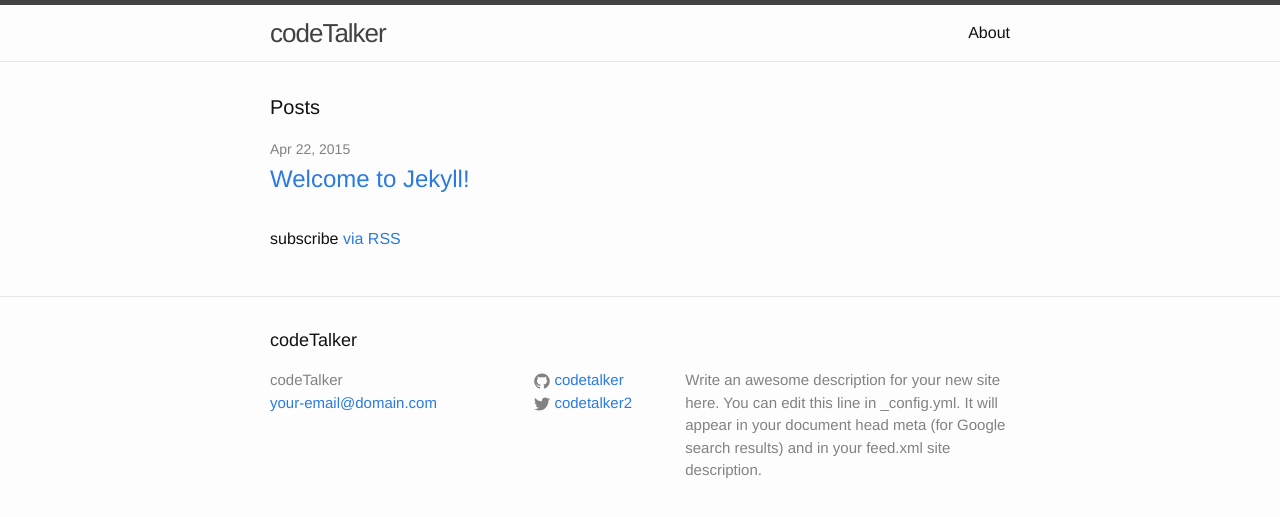
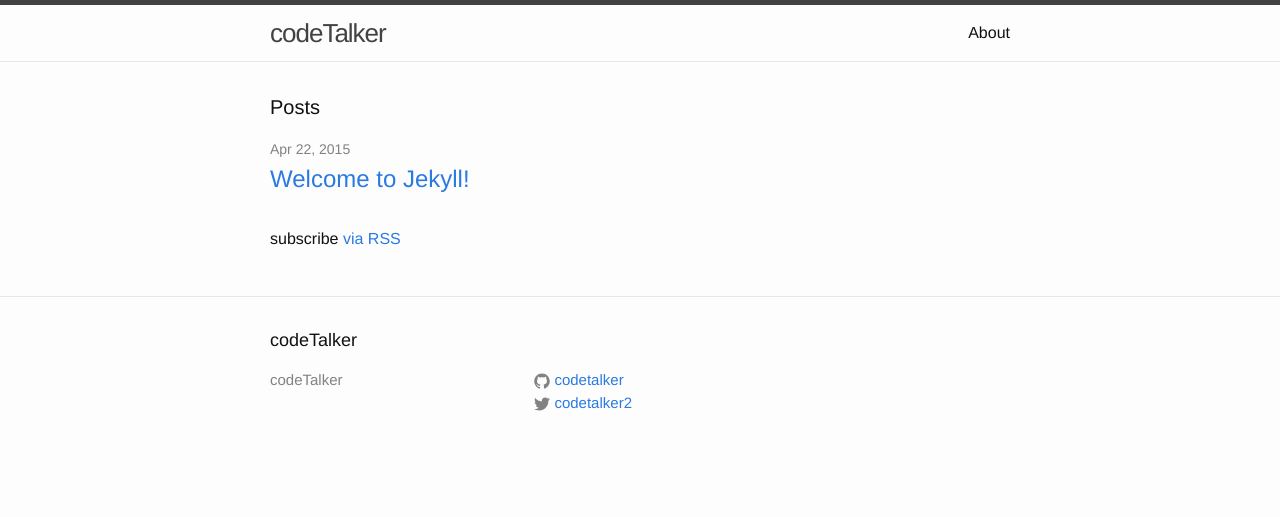
Before and after one commit to codetalker/codetalker.github.com, a Jekyll site: the page built from index.html, in a window 1280 px wide. Shown: the top 517 px of the page. Built offline with Jekyll 4.4.1, drawn with Linux system fonts in a browser that asks for light colours.

Commit message:
change site settings

```diff
--- a/_config.yml
+++ b/_config.yml
@@ -1,10 +1,7 @@
 # Site settings
 title: codeTalker
-email: your-email@domain.com
+email:
 description: > # this means to ignore newlines until "baseurl:"
-  Write an awesome description for your new site here. You can edit this
-  line in _config.yml. It will appear in your document head meta (for
-  Google search results) and in your feed.xml site description.
 baseurl: "" # the subpath of your site, e.g. /blog/
 url: "http://yourdomain.com" # the base hostname & protocol for your site
 twitter_username: codetalker2
```
